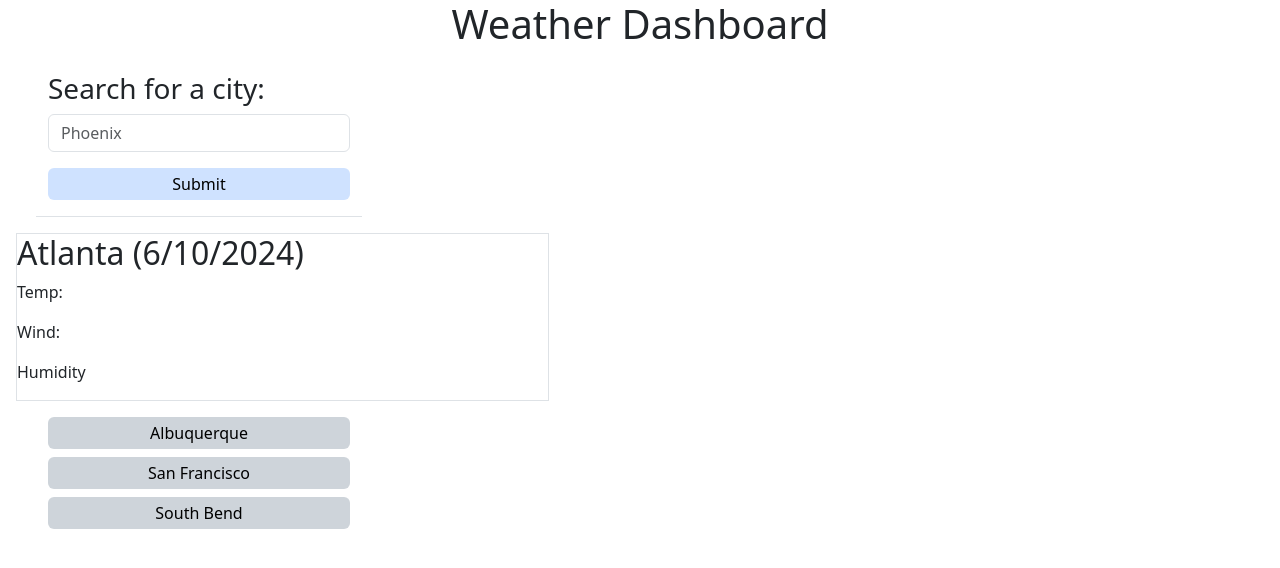
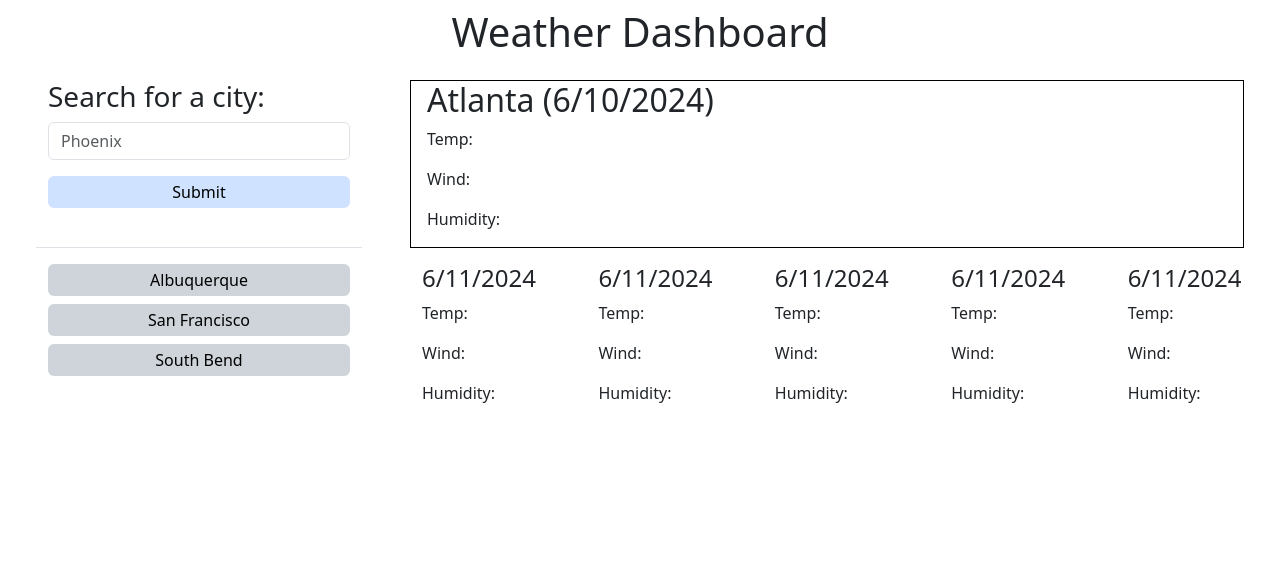
Before and after one commit to sienaschipke/weather-dashboard, a plain HTML site: page index.html in a window 1280 px wide. Drawn offline with nearby package versions, Linux system fonts and the light colour scheme.

Commit message:
added weather cards

```diff
--- a/index.html
+++ b/index.html
@@ -8,9 +8,9 @@
     <link rel="stylesheet" href="./assets/css/styles.css">
 </head>
 <body>
-    <div class="container text-center">
+    <div class="container">
         <div class="row">
-            <h1 class="col-12">Weather Dashboard</h1>
+            <h1 class="col-12 text-center m-0 p-2">Weather Dashboard</h1>
         </div>
     </div>
         <div class="row">
@@ -19,24 +19,55 @@
                 <input type="text" class="form-control" id="cityInput" placeholder="Phoenix">
                 <button class="my-3 w-100 py-1 border border-0 bg-primary-subtle rounded">Submit</button>
             </div>
-        </div>
-        <div class="col-5 border ms-3 mb-3">
+            <div class="col border border-black my-3 me-5 px-3">
                 <h2>Atlanta (6/10/2024)</h2>
                 <p id="main-temp">Temp:</p>
                 <p id="main-wind">Wind:</p>
-            <p id="main-humidity">Humidity</p>
-        </div>
-    <div class="row d-flexf flex-column">
-        <div class="mx-5 col-3 pb-2">
-            <button class="w-100 py-1 bg-dark-subtle border border-0 rounded">Albuquerque</button>
-        </div>
-            <div class="mx-5 col-3 pb-2">
-            <button class="w-100 py-1 bg-dark-subtle border border-0 rounded">San Francisco</button>
-        </div>
-        <div class="mx-5 col-3 pb-2">
-            <button class="w-100 py-1 bg-dark-subtle border border-0 rounded">South Bend</button>
+                <p id="main-humidity">Humidity:</p>
             </div>
         </div>
+        <div class="row">
+            <div class="mx-5 col-3">
+                <button class="w-100 mb-2 py-1 bg-dark-subtle border border-0 rounded">Albuquerque</button>
+            <!-- </div> -->
+                <!-- <div class="mx-5 col-3 pb-2"> -->
+                <button class="w-100 mb-2 py-1 bg-dark-subtle border border-0 rounded">San Francisco</button>
+            <!-- </div> -->
+            <!-- <div class="mx-5 col-3 pb-2"> -->
+                <button class="w-100 mb-2 py-1 bg-dark-subtle border border-0 rounded">South Bend</button>
+            </div>
+            <div class="col">
+                <h4>6/11/2024</h4>
+                <p id="main-temp">Temp:</p>
+                <p id="main-wind">Wind:</p>
+                <p id="main-humidity">Humidity:</p>
+            </div>
+            <div class="col">
+                <h4>6/11/2024</h4>
+                <p id="main-temp">Temp:</p>
+                <p id="main-wind">Wind:</p>
+                <p id="main-humidity">Humidity:</p>
+            </div>
+            <div class="col">
+                <h4>6/11/2024</h4>
+                <p id="main-temp">Temp:</p>
+                <p id="main-wind">Wind:</p>
+                <p id="main-humidity">Humidity:</p>
+            </div>
+            <div class="col">
+                <h4>6/11/2024</h4>
+                <p id="main-temp">Temp:</p>
+                <p id="main-wind">Wind:</p>
+                <p id="main-humidity">Humidity:</p>
+            </div>
+            <div class="col">
+                <h4>6/11/2024</h4>
+                <p id="main-temp">Temp:</p>
+                <p id="main-wind">Wind:</p>
+                <p id="main-humidity">Humidity:</p>
+            </div>
+        </div>
+
     <script src="https://cdn.jsdelivr.net/npm/bootstrap@5.3.3/dist/js/bootstrap.bundle.min.js" integrity="sha384-YvpcrYf0tY3lHB60NNkmXc5s9fDVZLESaAA55NDzOxhy9GkcIdslK1eN7N6jIeHz" crossorigin="anonymous"></script>
     <script src="https://cdn.jsdelivr.net/npm/dayjs@1/dayjs.min.js"></script>
     <script src="./assets/js/script.js"></script>
```
Lines whose indentation alone changed are shown as unchanged.
